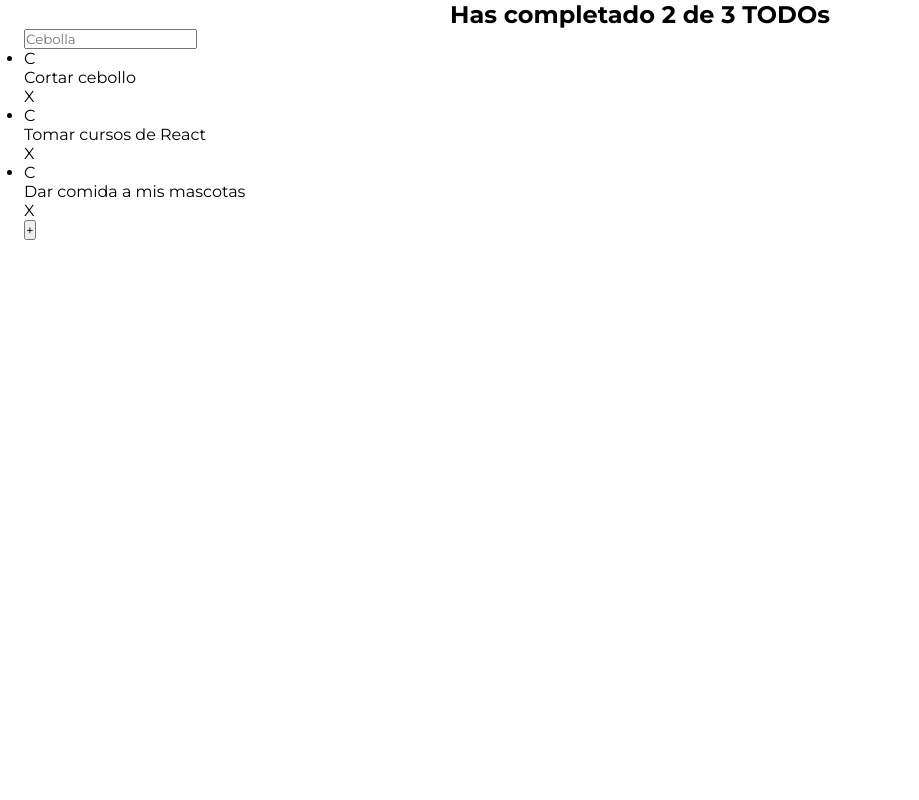
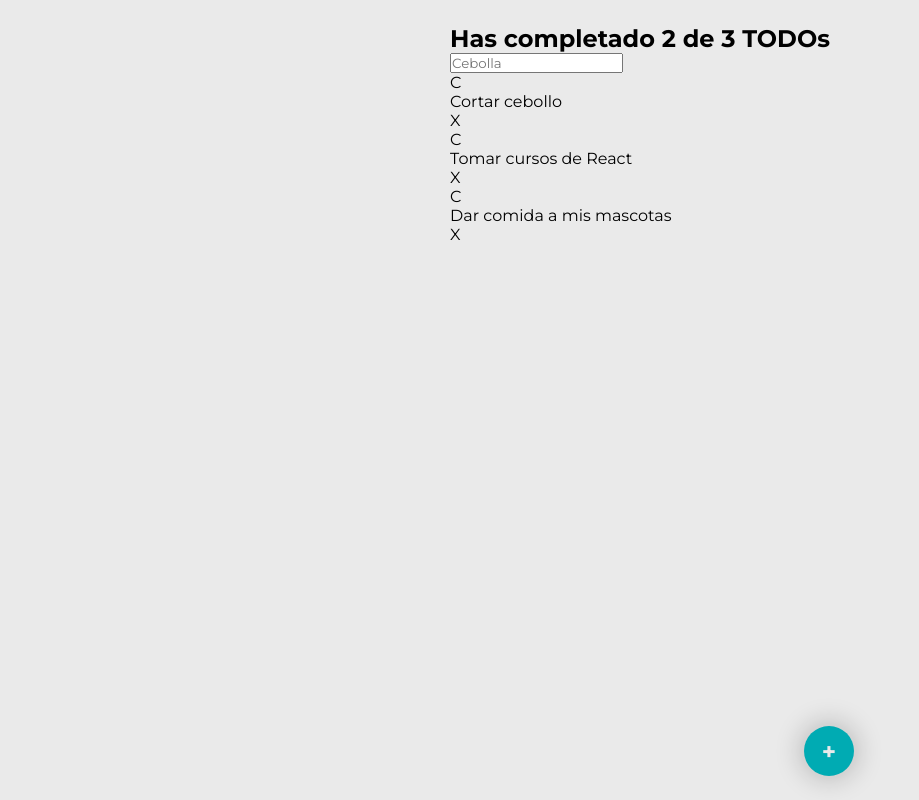
Before and after one commit to A-F-V-A/to-dos, a React (Create React App) app: page / in a window 1280 px wide. Shown: the whole page, without its empty margins (0-919 px from the left). Built offline with nearby package versions, Linux system fonts and the light colour scheme.

Commit message:
Se crea estilo de btn new Todos

```diff
--- a/src/App.jsx
+++ b/src/App.jsx
@@ -27,6 +27,7 @@ const todos = [
 function App() {
   return (
     <>
+    <div className="container">
       <TodoCounter/>
       <TodoSearch/>
       <TodoList>
@@ -35,6 +36,8 @@ function App() {
           ))}
       </TodoList>
       <CreateTodoButton/>
+    </div>
+
     </>
   )
 }
--- /dev/null
+++ b/src/CreateTodoButton.css
@@ -0,0 +1,30 @@
+.CreateTodoButton{
+    height: 50px;
+    width: 50px;
+    border-radius: 50%;
+
+    position: absolute;
+    bottom: 24px;
+    right: 0;
+
+    font-size: 24px;
+    font-weight: 700;
+
+    border: none;
+    background-color: var(--main-color);
+    color: var(--text-color);
+
+
+    cursor: pointer;
+
+    box-shadow: 0px 0px 27px 4px rgba(0,0,0,0.2);
+
+    transform: rotate(0);
+    transition: .45s ease;
+
+}
+
+.CreateTodoButton:hover {
+    transform: rotate(224deg);
+    background-color: var(--main-hover);
+  }
--- a/src/CreateTodoButton.jsx
+++ b/src/CreateTodoButton.jsx
@@ -1,8 +1,9 @@
 import React from "react";
+import "./CreateTodoButton.css"
 
 const CreateTodoButton = () =>{
     return(
-        <button>+</button>
+        <button className="CreateTodoButton">+</button>
     )
 }
 
--- a/src/index.css
+++ b/src/index.css
@@ -1,11 +1,35 @@
 *{
+  padding: 0;
   margin: 0;
-  padding: 0;
+  box-sizing: border-box;
   font-family: 'Montserrat', sans-serif;
+  text-decoration: none;
+  list-style: none;
+  scroll-behavior: smooth;
+}
+
+body{
+  background-color: var(--text-color);
+}
+
+:root{
+  --bg-color:           #3C4048;
+  --bg-color-secondary: #B2B2B2;
+  --text-color:         #EAEAEA;
+  --main-color:         #00ABB3;
+  --main-hover:         #309499;
 }
 
 #root{
   margin: 0 24px;
+  height: 100vh;
+  display: grid;
+  justify-content: center;
+}
+
+#root .container{
   position: relative;
-  min-height: 100vh;
+  width: 100%;
+  height: 100%;
+  padding: 24px;
 }
```
Lines whose indentation alone changed are shown as unchanged.
